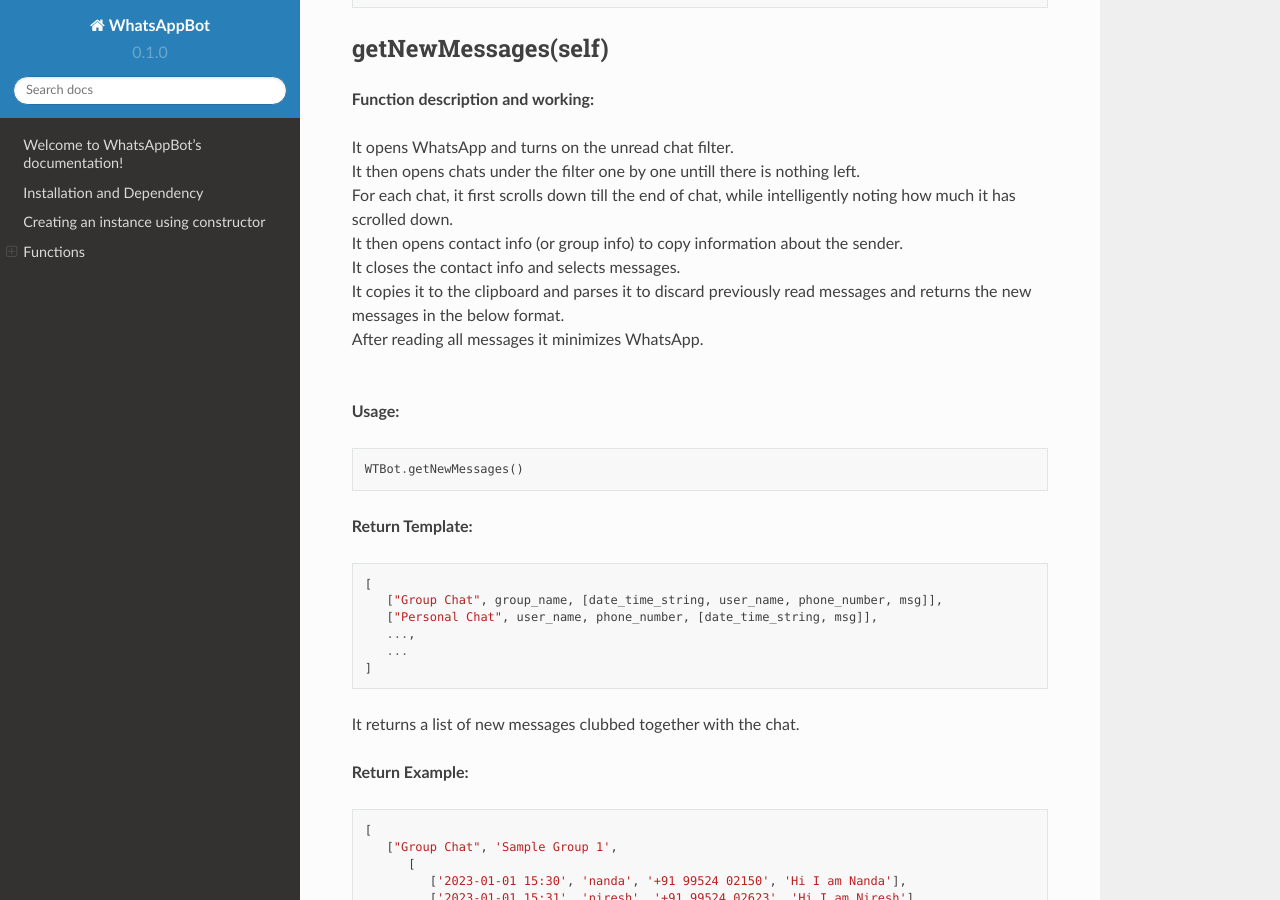
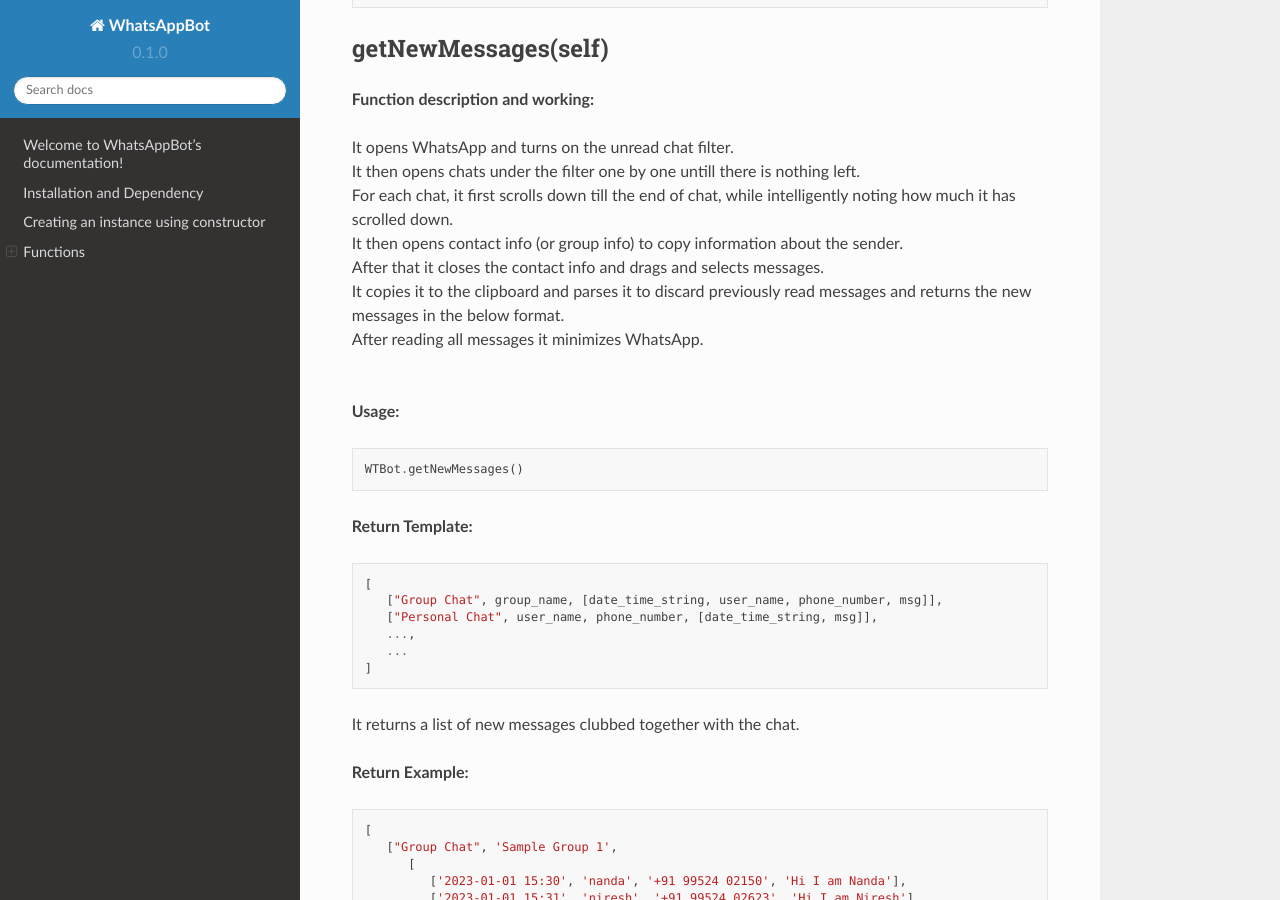
Before and after one commit to ArvindR07/WhatsAppBotDocs, a Sphinx documentation site: the page built from docs/source/index.rst, in a window 1280 px wide and 900 px high, scrolled down 2801 px. Built offline with Sphinx 7.4.7 and the Read the Docs theme 2.0.0, drawn with Linux system fonts in a browser that asks for light colours.

Commit message:
Update index.rst

```diff
--- a/docs/source/index.rst
+++ b/docs/source/index.rst
@@ -126,7 +126,7 @@
 | It then opens chats under the filter one by one untill there is nothing left.
 | For each chat, it first scrolls down till the end of chat, while intelligently noting how much it has scrolled down.
 | It then opens contact info (or group info) to copy information about the sender.
-| It closes the contact info and selects messages.
+| After that it closes the contact info and drags and selects messages.
 | It copies it to the clipboard and parses it to discard previously read messages and returns the new messages in the below format.
 | After reading all messages it minimizes WhatsApp.
 |
```
